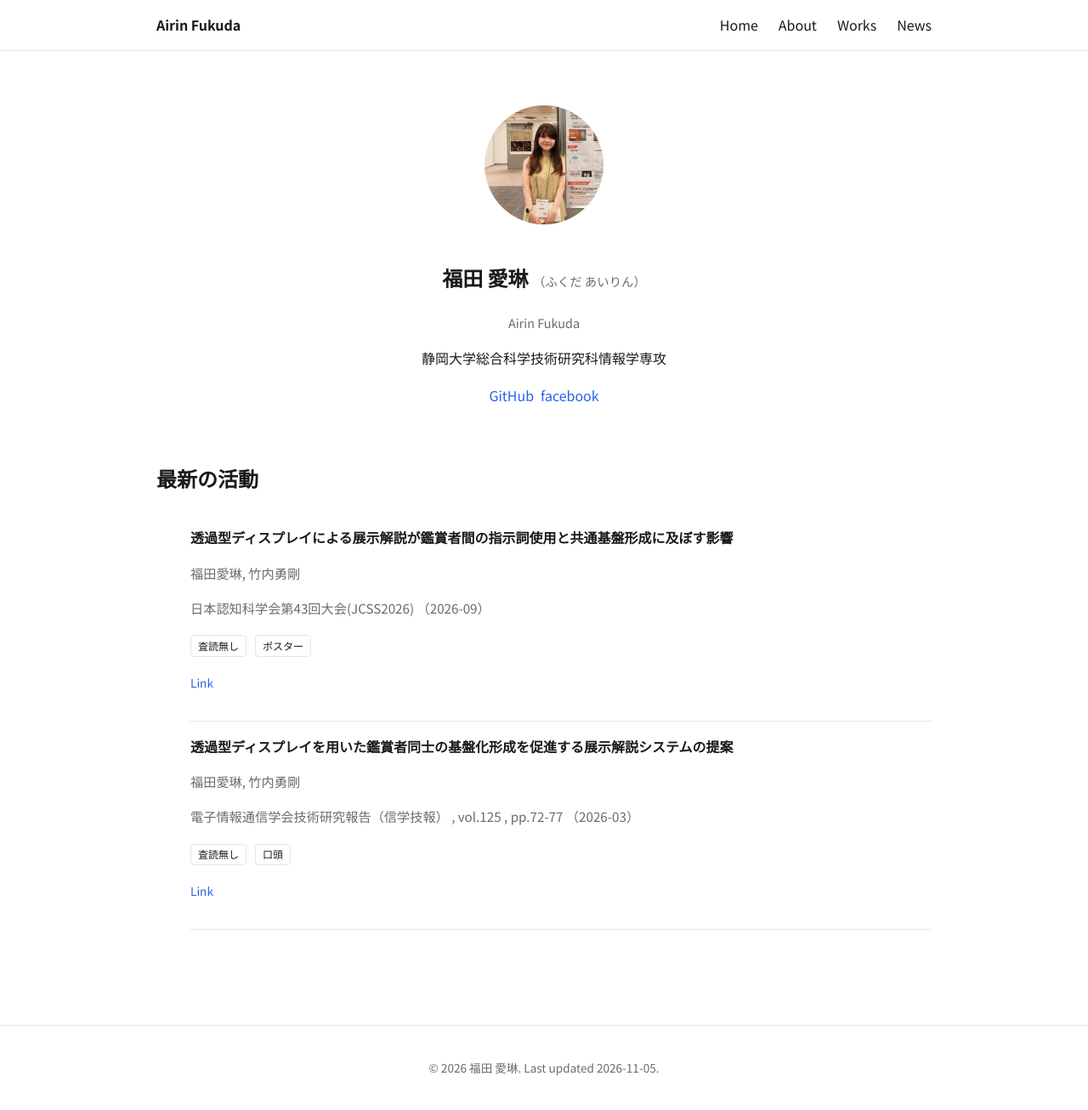
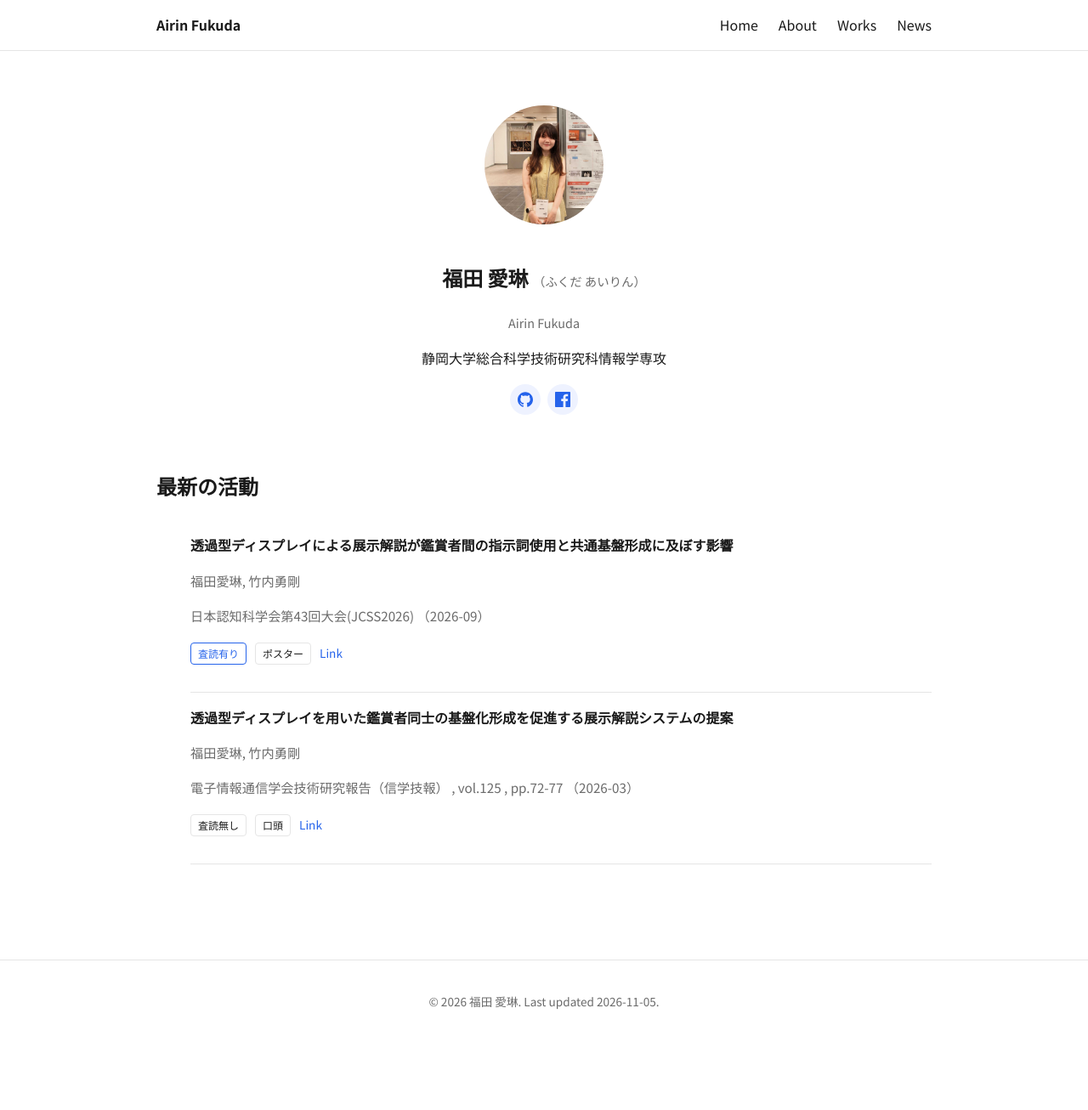
Before and after one commit to i2rin/i2rin.github.io, a Jekyll site: the page built from index.md, in a window 1280 px wide. Shown: the whole page at 85% size. Built offline with Jekyll 4.4.1, drawn with Linux system fonts in a browser that asks for light colours; after the commit the page ends 1228 px from its top, so only the background shows below that.

Commit message:
fix design

```diff
--- a/_data/works.yml
+++ b/_data/works.yml
@@ -42,7 +42,7 @@
   doi: ""
   url: "https://pub.confit.atlas.jp/ja/event/jcss2026/presentation/P1-78"
   arxiv: ""
-  peer_reviewed: false
+  peer_reviewed: True
   presentation: poster
   award: ""
   featured: false
--- a/_includes/profile.html
+++ b/_includes/profile.html
@@ -16,7 +16,21 @@
   {% if site.data.profile.links %}
   <ul class="profile-card__links">
     {% for link in site.data.profile.links %}
-      <li><a href="{{ link.url }}" target="_blank" rel="noopener">{{ link.label }}</a></li>
+      {% assign label_lower = link.label | downcase %}
+      <li>
+        <a class="profile-card__link-icon" href="{{ link.url }}" target="_blank" rel="noopener" aria-label="{{ link.label }}" title="{{ link.label }}">
+          {% case label_lower %}
+            {% when "github" %}
+              <svg viewBox="0 0 24 24" fill="currentColor" aria-hidden="true"><path d="M12 .297c-6.63 0-12 5.373-12 12 0 5.303 3.438 9.8 8.205 11.385.6.113.82-.258.82-.577 0-.285-.01-1.04-.015-2.04-3.338.724-4.042-1.61-4.042-1.61-.546-1.385-1.333-1.754-1.333-1.754-1.089-.745.084-.729.084-.729 1.205.084 1.84 1.237 1.84 1.237 1.07 1.834 2.807 1.304 3.492.997.108-.775.417-1.305.76-1.605-2.665-.303-5.466-1.332-5.466-5.93 0-1.31.465-2.38 1.235-3.22-.135-.303-.54-1.523.105-3.176 0 0 1.005-.322 3.3 1.23.96-.267 1.98-.399 3-.405 1.02.006 2.04.138 3 .405 2.28-1.552 3.285-1.23 3.285-1.23.645 1.653.24 2.873.12 3.176.765.84 1.23 1.91 1.23 3.22 0 4.61-2.805 5.625-5.475 5.92.42.36.81 1.096.81 2.22 0 1.606-.015 2.896-.015 3.286 0 .315.21.69.825.57C20.565 22.092 24 17.592 24 12.297c0-6.627-5.373-12-12-12"/></svg>
+            {% when "facebook" %}
+              <svg viewBox="0 0 24 24" fill="currentColor" aria-hidden="true"><path d="M22.675 0h-21.35C.595 0 0 .595 0 1.325v21.351C0 23.405.595 24 1.325 24H12.82v-9.294H9.692v-3.622h3.128V8.413c0-3.1 1.893-4.788 4.659-4.788 1.325 0 2.464.099 2.797.143v3.24l-1.918.001c-1.504 0-1.795.715-1.795 1.763v2.313h3.587l-.467 3.622h-3.12V24h6.116C23.406 24 24 23.405 24 22.676V1.325C24 .595 23.405 0 22.675 0"/></svg>
+            {% when "x", "twitter" %}
+              <svg viewBox="0 0 24 24" fill="currentColor" aria-hidden="true"><path d="M18.244 2.25h3.308l-7.227 8.26 8.502 11.24H16.17l-5.214-6.817L4.99 21.75H1.68l7.73-8.835L1.254 2.25H8.08l4.713 6.231zm-1.161 17.52h1.833L7.084 4.126H5.117Z"/></svg>
+            {% else %}
+              <span class="profile-card__link-text">{{ link.label }}</span>
+          {% endcase %}
+        </a>
+      </li>
     {% endfor %}
   </ul>
   {% endif %}
--- a/_includes/work-item.html
+++ b/_includes/work-item.html
@@ -29,13 +29,8 @@
       <span class="badge">{% if include.work.presentation == "oral" %}口頭{% elsif include.work.presentation == "poster" %}ポスター{% else %}{{ include.work.presentation }}{% endif %}</span>
     {% endif %}
     {% if include.work.award and include.work.award != "" %}<span class="badge badge--award">{{ include.work.award }}</span>{% endif %}
+    {% if include.work.doi and include.work.doi != "" %}<a class="work-item__link" href="https://doi.org/{{ include.work.doi }}" target="_blank" rel="noopener">DOI</a>{% endif %}
+    {% if include.work.arxiv and include.work.arxiv != "" %}<a class="work-item__link" href="https://arxiv.org/abs/{{ include.work.arxiv }}" target="_blank" rel="noopener">arXiv</a>{% endif %}
+    {% if include.work.url and include.work.url != "" %}<a class="work-item__link" href="{{ include.work.url }}" target="_blank" rel="noopener">Link</a>{% endif %}
   </p>
-
-  {% if include.work.doi and include.work.doi != "" or include.work.url and include.work.url != "" or include.work.arxiv and include.work.arxiv != "" %}
-  <p class="work-item__links">
-    {% if include.work.doi and include.work.doi != "" %}<a href="https://doi.org/{{ include.work.doi }}" target="_blank" rel="noopener">DOI</a>{% endif %}
-    {% if include.work.arxiv and include.work.arxiv != "" %}<a href="https://arxiv.org/abs/{{ include.work.arxiv }}" target="_blank" rel="noopener">arXiv</a>{% endif %}
-    {% if include.work.url and include.work.url != "" %}<a href="{{ include.work.url }}" target="_blank" rel="noopener">Link</a>{% endif %}
-  </p>
-  {% endif %}
 </li>
--- a/assets/css/style.css
+++ b/assets/css/style.css
@@ -132,6 +132,33 @@ a:hover {
   font-size: 0.8rem;
 }
 
+.profile-card__link-icon {
+  display: flex;
+  align-items: center;
+  justify-content: center;
+  width: 36px;
+  height: 36px;
+  border-radius: 50%;
+  background: var(--color-accent-bg);
+  color: var(--color-accent);
+}
+
+.profile-card__link-icon:hover {
+  background: var(--color-accent);
+  color: #fff;
+  text-decoration: none;
+}
+
+.profile-card__link-icon svg {
+  width: 18px;
+  height: 18px;
+}
+
+.profile-card__link-text {
+  font-size: 0.8rem;
+  padding: 0 0.5rem;
+}
+
 /* Works list */
 .works-section {
   margin-bottom: 3rem;
@@ -175,8 +202,8 @@ a:hover {
   color: var(--color-award-text);
 }
 
-.work-item__links a {
-  margin-right: 0.75rem;
+.work-item__link {
+  margin-right: 0.4rem;
   font-size: 0.85rem;
 }
 
```
